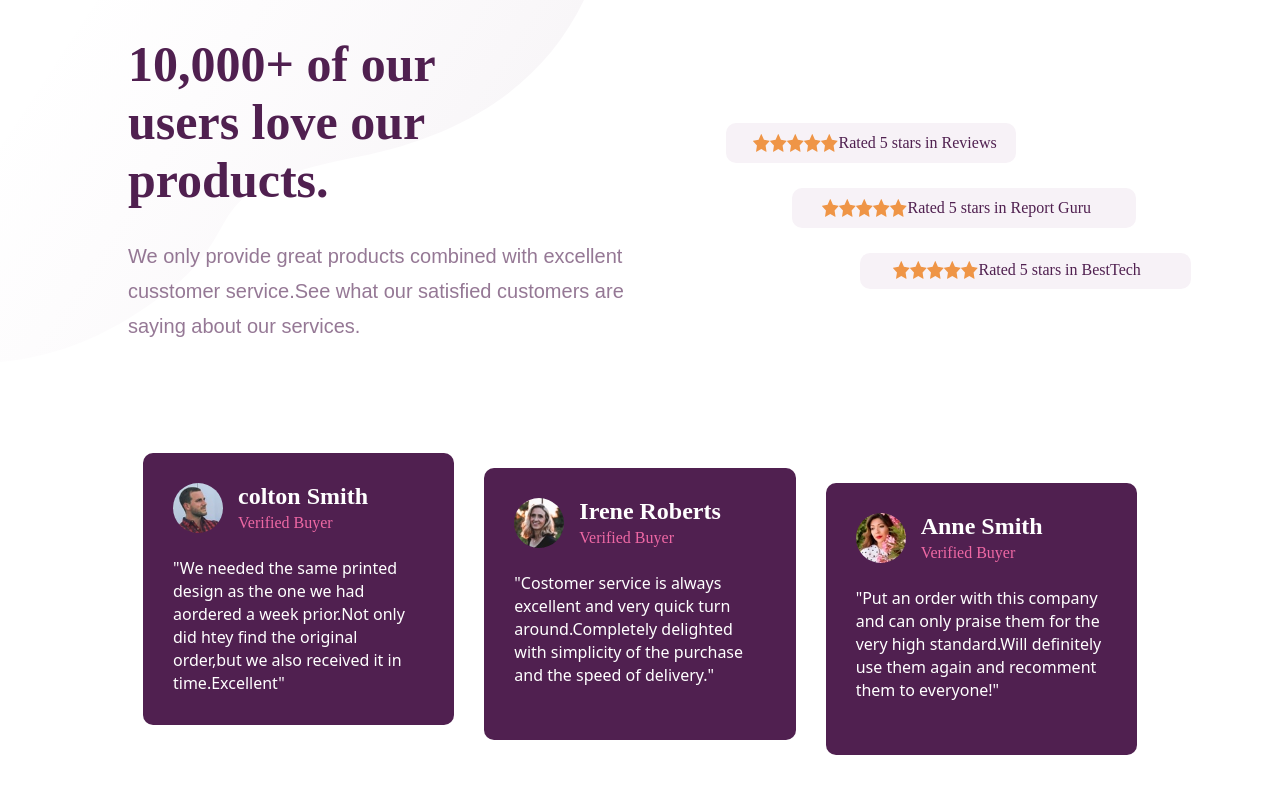
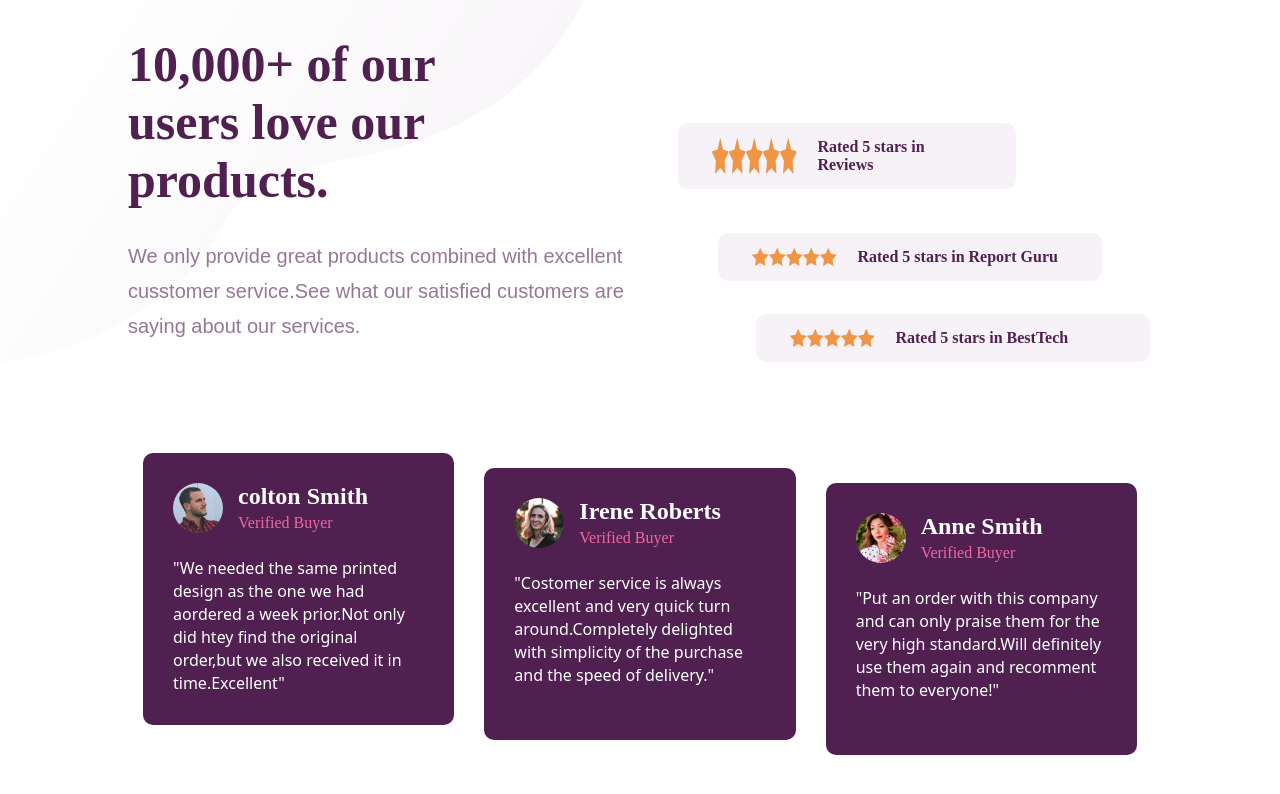
Before and after one commit to kazimalaleem/social-proof-section-master, a plain HTML site: page index.html in a window 1280 px wide. Drawn offline with Linux system fonts and the light colour scheme.

Commit message:
add the title and formed title

```diff
--- a/css/style.css
+++ b/css/style.css
@@ -59,34 +59,52 @@ main {
 .social-proof-star-Reviews {
     background-color: hsl(300, 24%, 96%);
     margin-top: 44px;
-    padding: 11px 19px 11px 27px;
+    padding: 15px 33px 15px 34px;
+
     display: flex;
     margin-right: 136px;
     margin-left: 40px;
+    font-weight: bold;
     border-radius: 10px;
 
 }
 
+.social-proof-star-Reviews p {
+        padding-left: 20px;
+
+}
+
+
+
 .social-proof-star-Guru {
     background-color: hsl(300, 24%, 96%);
-    margin-top: 25px;
+    margin-top: 44px;
+    padding: 15px 33px 15px 34px;
     display: flex;
-    margin-left: 106px;
-    padding: 11px 45px 11px 30px;
-    margin-right: 16px;
+    margin-right: 50px;
+    margin-left: 80px;
+    font-weight: bold;
     border-radius: 10px;
-
+}
+.social-proof-star-Guru p{
+    padding-left: 20px;
 }
 
 
 .social-proof-star-BestTech {
     background-color: hsl(300, 24%, 96%);
-    margin-top: 25px;
+    padding: 8px 45px 10px 33px;
+    margin-top: 33px;
+    padding: 15px 33px 15px 34px;
     display: flex;
-    margin-left: 174px;
-    padding: 8px 45px 10px 33px;
-    margin-right: -39px;
+    margin-right: 2px;
+    margin-left: 118px;
+    font-weight: bold;
     border-radius: 10px;
+}
+.social-proof-star-BestTech p{
+    padding-left: 20px;
+
 }
 
 .social-contant-title {
```
